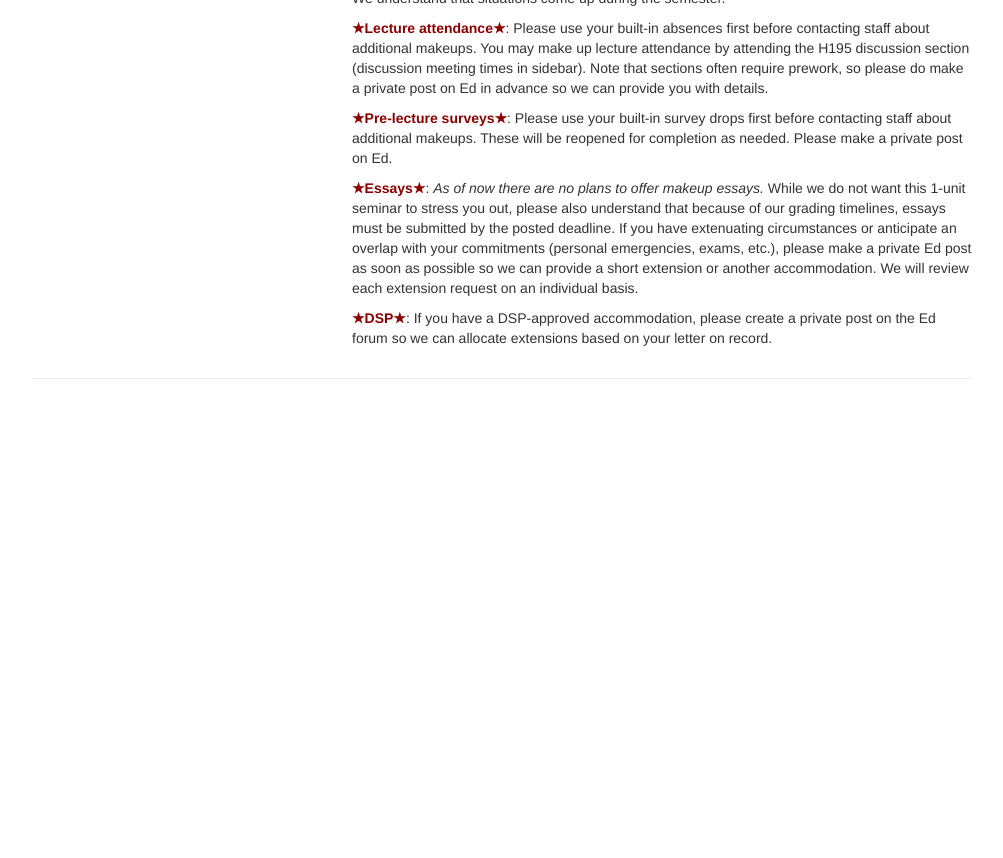
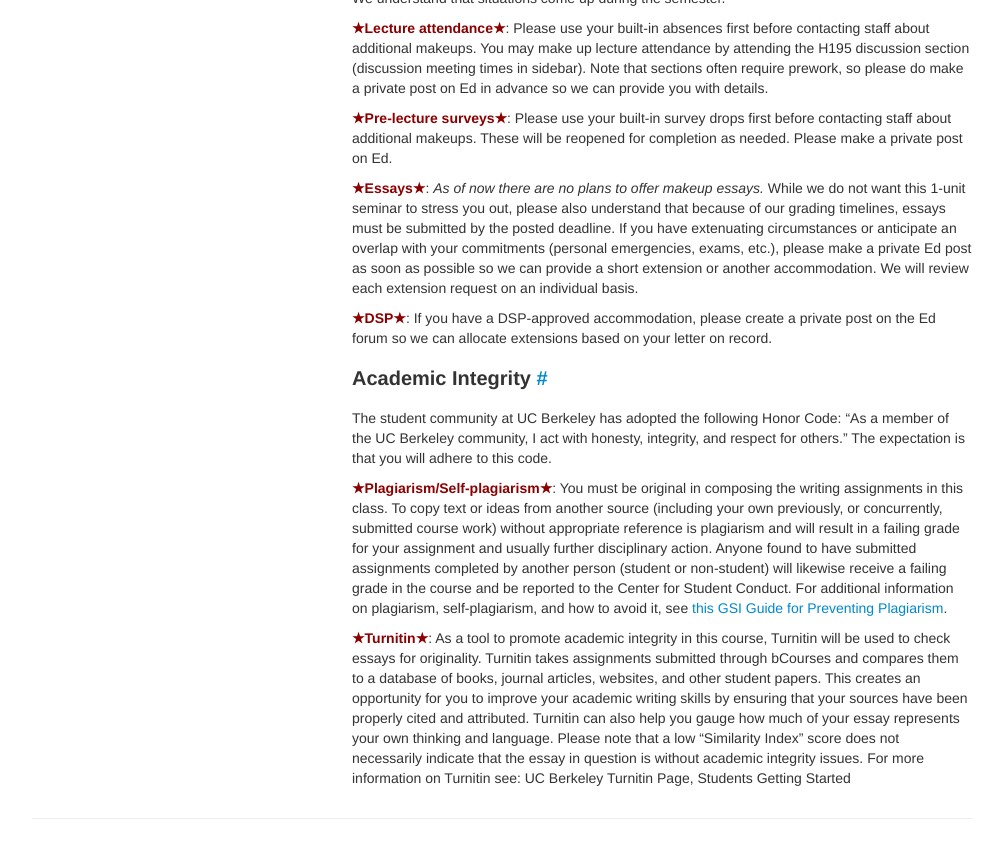
Before and after one commit to Berkeley-CS195/sp23, a Jekyll site: the page built from about.md, in a window 1280 px wide and 900 px high, scrolled down 1574 px. Shown: the top 858 px of the window, without its empty margins (138-1141 px from the left). Built offline with Jekyll 4.4.1, drawn with Linux system fonts in a browser that asks for light colours; before the commit the page ends 2034 px from its top, so only the background shows below that.

Commit message:
academic integrity

```diff
--- a/about.md
+++ b/about.md
@@ -104,3 +104,12 @@ on the Ed forum so we can allocate extensions based on your letter on record.
 <!--describing your accommodation or the extenuating circumstances, as well as
 the number of additional days that you require to complete the assignment.
 -->
+
+## Academic Integrity
+
+The student community at UC Berkeley has adopted the following Honor Code: "As a member of the UC Berkeley community, I act with honesty, integrity, and respect for others." The expectation is that you will adhere to this code.
+
+**Plagiarism/Self-plagiarism**: You must be original in composing the writing assignments in this class. To copy text or ideas from another source (including your own previously, or concurrently, submitted course work) without appropriate reference is plagiarism and will result in a failing grade for your assignment and usually further disciplinary action.  Anyone found to have submitted assignments completed by another person (student or non-student) will likewise receive a failing grade in the course and be reported to the Center for Student Conduct. For additional information on plagiarism, self-plagiarism, and how to avoid it, see [this GSI Guide for Preventing Plagiarism](http://gsi.berkeley.edu/teachingguide/misconduct/prevent-plag.html).
+
+**Turnitin**:
+As a tool to promote academic integrity in this course, Turnitin will be used to check essays for originality. Turnitin takes assignments submitted through bCourses and compares them to a database of books, journal articles, websites, and other student papers. This creates an opportunity for you to improve your academic writing skills by ensuring that your sources have been properly cited and attributed. Turnitin can also help you gauge how much of your essay represents your own thinking and language. Please note that a low “Similarity Index” score does not necessarily indicate that the essay in question is without academic integrity issues. For more information on Turnitin see: UC Berkeley Turnitin Page, Students Getting Started
```
